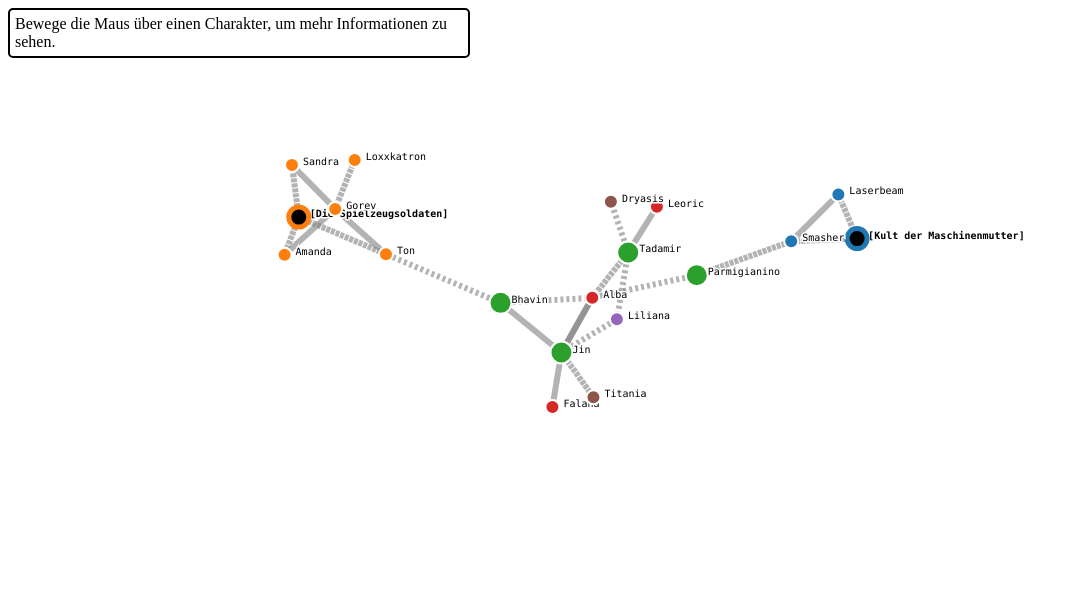
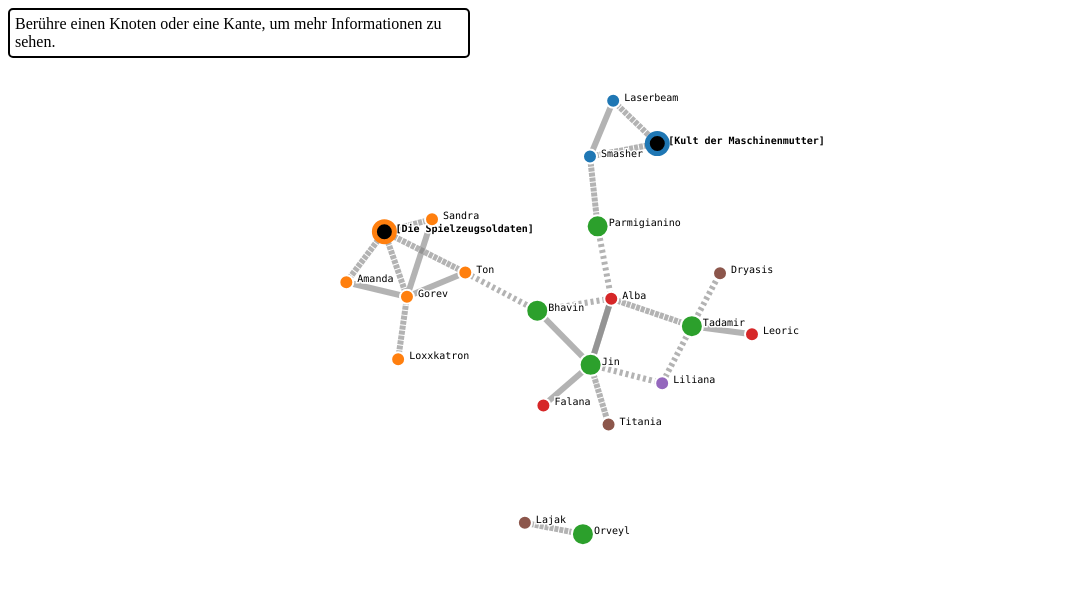
Before and after one commit to bearbob/ac_relations, a website: page static/index.html in a window 1280 px wide. Shown: the whole page, without its empty margins (0-1078 px from the left). Drawn offline with Linux system fonts and the light colour scheme.

Commit message:
Adjusting layout

```diff
--- a/static/data/characters.json
+++ b/static/data/characters.json
@@ -113,7 +113,7 @@
       "id": "Ton",
       "group": 4,
       "episode": 11,
-      "description": "Ein männlicher Elf, der als Spion und Auftragsmörder für den Nussknacker arbeitet."
+      "description": "Ein männlicher Elf, der in der Stadt des Riesen für Gorev arbeitet. Er ist recht schweigsam und beobachtet gern aus der Ferne."
     },
     {
       "id": "Titania",
--- a/static/graph/graph.js
+++ b/static/graph/graph.js
@@ -88,15 +88,18 @@ var buildGraph = function (sFile, episodeFilter) {
         })
         .object(graph.links);
 
+
       simulation = d3.forceSimulation()
         .force('link', d3.forceLink()
           .id(function (d) {
             return d.id;
           })
-          .distance(45)
+          .distance(50)
         )
+        .force('x', d3.forceX())
+        .force('y', d3.forceY())
         .force('charge', d3.forceManyBody()
-          .strength(-100)
+          .strength(-300)
         )
         .force('center', d3.forceCenter(canvas.width / 2, canvas.height / 2));
 
@@ -155,7 +158,9 @@ var buildGraph = function (sFile, episodeFilter) {
         .on("mouseover", function(d) {
           mouseOverNode(this, d, d3.select(".tooltip"));
         })
-        .on("mouseleave", mouseLeaveNode)
+        .on("mouseleave", function(d) {
+          mouseLeaveNode(this, d, d3.select(".tooltip"));
+        })
         .call(d3.drag()
           .on('start', dragstarted)
           .on('drag', dragged)
--- a/static/graph/graph_utils.js
+++ b/static/graph/graph_utils.js
@@ -92,10 +92,11 @@ const mouseOverNode = function(context, element, tooltip) {
   tooltip.html('<b>' + name + '</b><br/> ' + description);
 };
 
-const mouseLeaveNode = function(element) {
-  d3.select(this)
+const mouseLeaveNode = function(context, element, tooltip) {
+  d3.select(context)
     .style("stroke", getStrokeColor(element))
     .style('fill', getFillColor(element));
+  tooltip.html('Berühre einen Knoten oder eine Kante, um mehr Informationen zu sehen.');
 };
 
 const mouseOverLink = function(context, element, tooltip) {
--- a/static/index.html
+++ b/static/index.html
@@ -12,7 +12,7 @@
   </head>
 
   <body>
-    <div class="tooltip">Bewege die Maus über einen Charakter, um mehr Informationen zu sehen.</div>
+    <div class="tooltip">Berühre einen Knoten oder eine Kante, um mehr Informationen zu sehen.</div>
     <main id="diagram"></main>
 		<script type="text/javascript" charset="utf-8">buildGraph('/data/characters.json');</script>
   </body>
```
